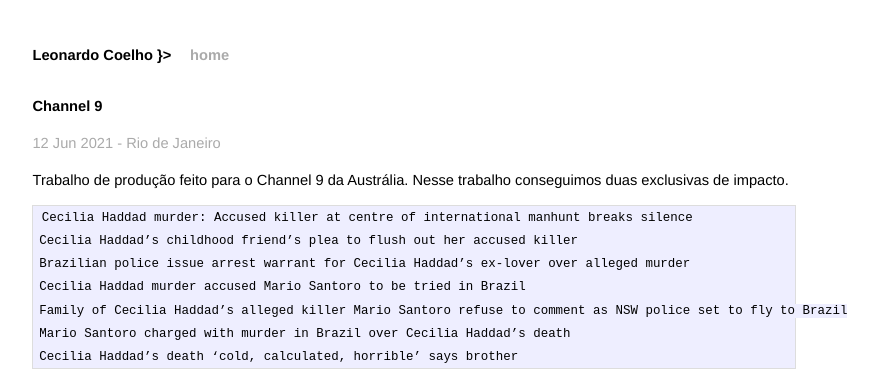
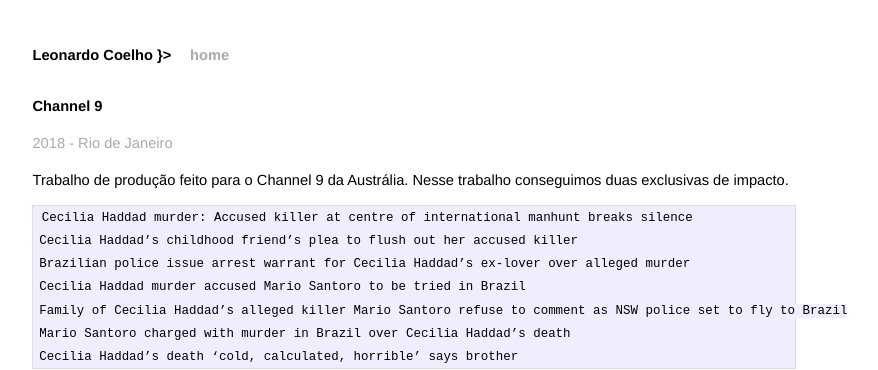
Before and after one commit to mojombo/mojombo.github.io, a Jekyll site: the page built from _posts/2021-02-18-Channel9.md, in a window 1280 px wide. Shown: the top 370 px of the page, without its empty margins (226-1104 px from the left). Built offline with Jekyll 4.4.1, drawn with Linux system fonts in a browser that asks for light colours.

Commit message:
Edited Note

```diff
--- a/_posts/2021-02-18-Channel9.md
+++ b/_posts/2021-02-18-Channel9.md
@@ -1,13 +1,13 @@
 ---
 layout: post
 title: Channel 9
-modified: 2021-06-23T18:55:49-03:00
+modified: 2021-06-23T18:56:33-03:00
 ---
 
 {{ page.title }}
 ================
 
-<p class="meta">12 Jun 2021 - Rio de Janeiro</p>
+<p class="meta"> 2018 - Rio de Janeiro</p>
 
 
 
```
